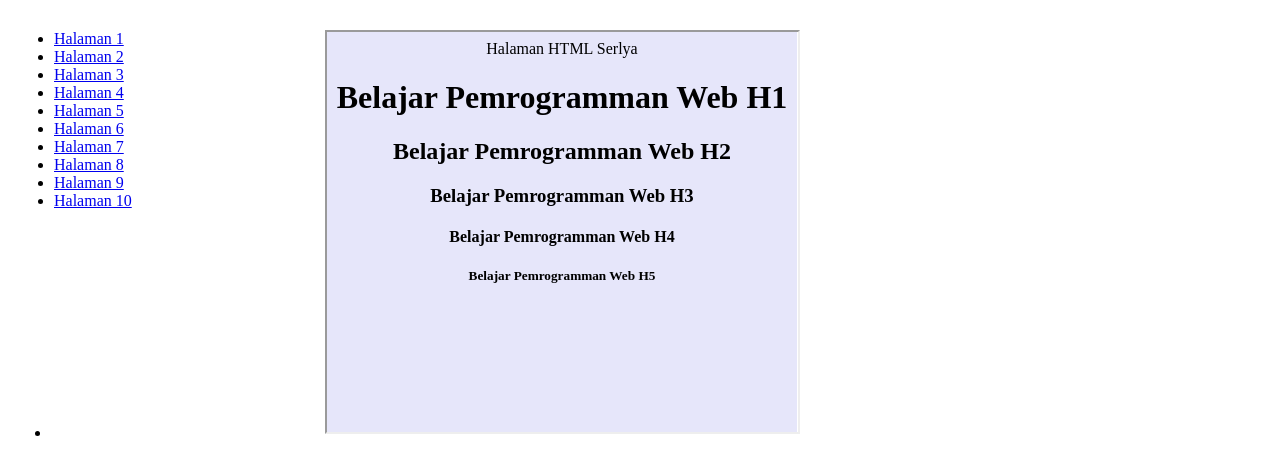
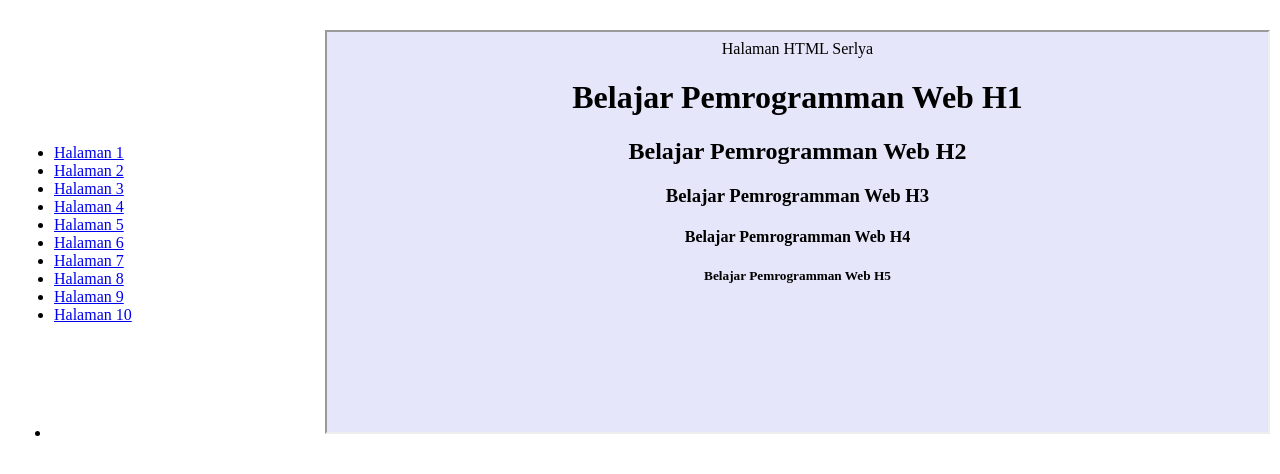
Before and after one commit to eldaserlya/html_dasar4, a plain HTML site: page index.html in a window 1280 px wide. Drawn offline with Linux system fonts and the light colour scheme.

Commit message:
index html akhir

```diff
--- a/index.html
+++ b/index.html
@@ -8,7 +8,7 @@
 <body>
     <table style="width: 100%;">
         <tr>
-            <td style="width: 20%; vertical-align: top;">
+            <td style="width: 20%; vertical-align: center;">
                 <ul>
                     <li><!DOCTYPE html>
 <html lang="en">
@@ -20,7 +20,7 @@
 <body>
     <table style="width: 100%;">
         <tr>
-            <td style="width: 20%; vertical-align: top;">
+            <td style="width: 20%; vertical-align: center;">
                 <li><a href="latihan_1.html">Halaman 1</a></li>
                 <li><a href="latihan_1_2.html">Halaman 2</a></li>
                 <li><a href="latihan_1_3.html">Halaman 3</a></li>
@@ -33,7 +33,7 @@
                 <li><a href="latihan_1_10.html">Halaman 10</a></li>
             </td>
             <td style="width: 70%; vertical-align: top;">
-                <iframe src="latihan_1_2.html" style="width: 50%; height: 400px;"></iframe>
+                <iframe src="latihan_1_2.html" style="width: 100%; height: 400px;"></iframe>
             </td>
         </tr>
 </body>
```
